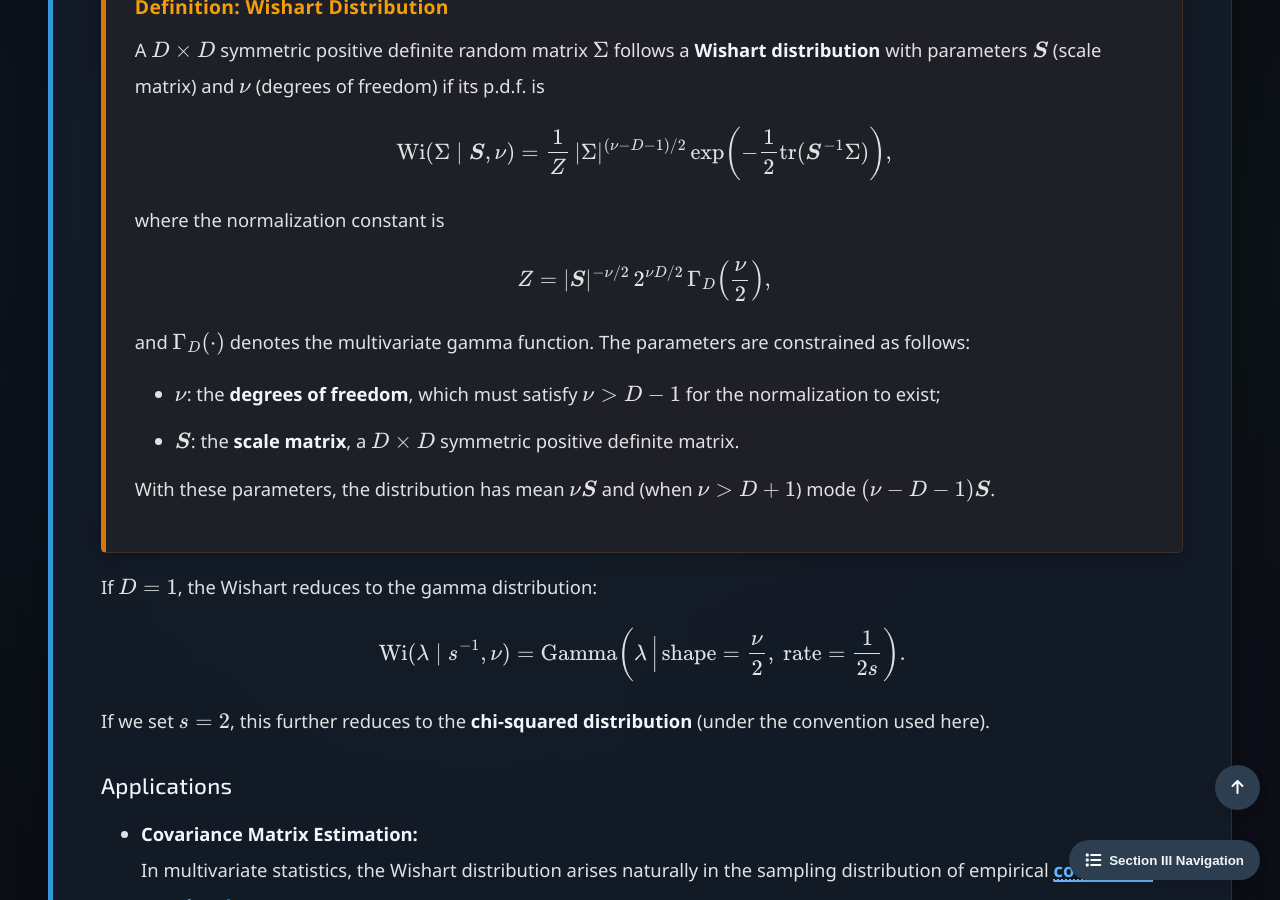
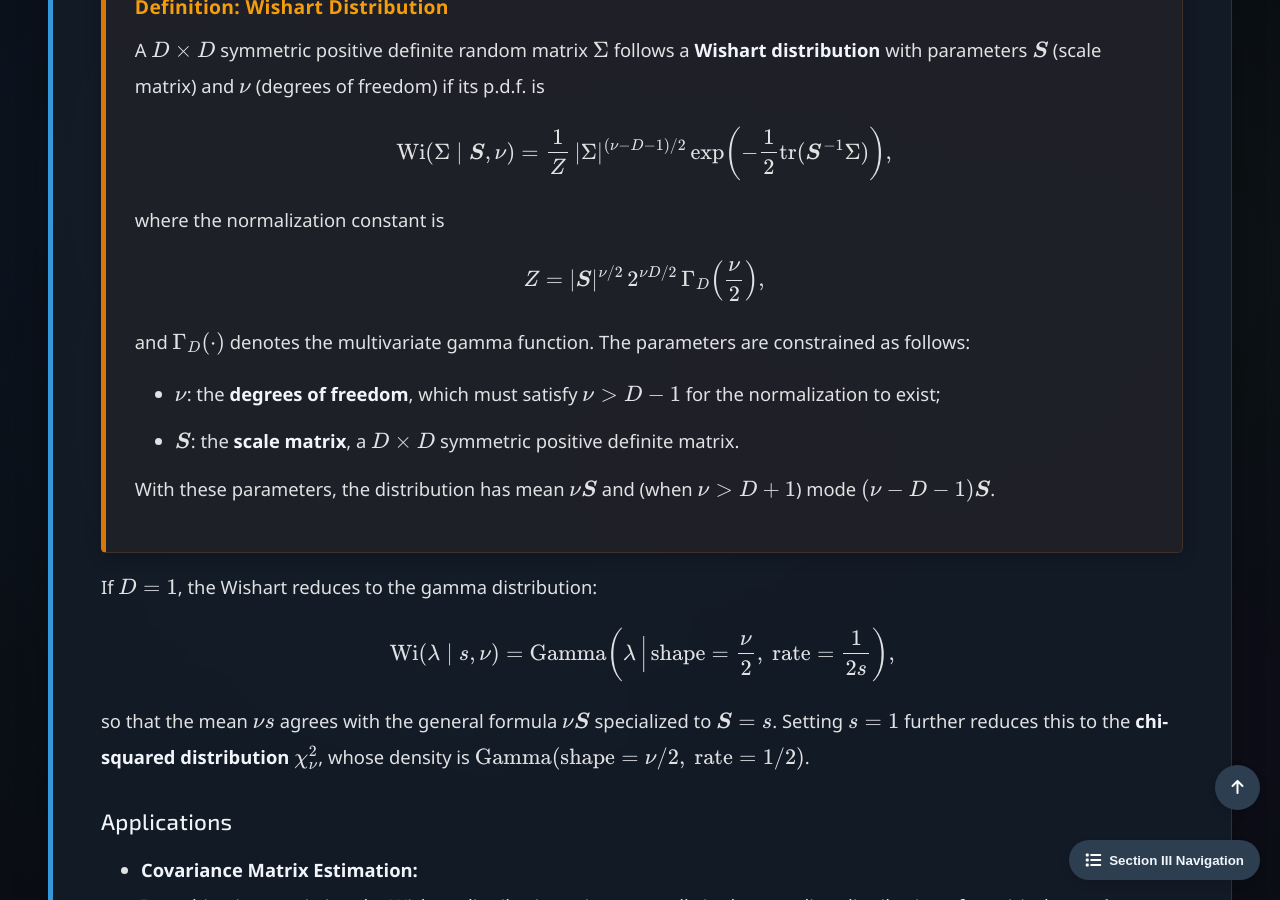
Before and after one commit to Yusukey01/yusukey01.github.io, a Jekyll site: the page built from Mathematics/Probability/mvn.html, in a window 1280 px wide and 900 px high, scrolled down 7801 px. Built offline with Jekyll 4.4.1, drawn with Linux system fonts in a browser that asks for light colours.

Commit message:
fixed math error

```diff
--- a/Mathematics/Probability/mvn.html
+++ b/Mathematics/Probability/mvn.html
@@ -377,7 +377,7 @@ uses_python: false
                         \]
                         where the normalization constant is
                         \[
-                        Z = |\boldsymbol{S}|^{-\nu/2}\, 2^{\nu D/2}\, \Gamma_D\!\left(\frac{\nu}{2}\right),
+                        Z = |\boldsymbol{S}|^{\nu/2}\, 2^{\nu D/2}\, \Gamma_D\!\left(\frac{\nu}{2}\right),
                         \]
                         and \(\Gamma_D(\cdot)\) denotes the multivariate gamma function. The parameters are constrained as follows:
                     </p>
@@ -395,9 +395,11 @@ uses_python: false
                 <p>
                     If \(D = 1\), the Wishart reduces to the gamma distribution:
                     \[
-                    \operatorname{Wi}(\lambda \mid s^{-1}, \nu) = \operatorname{Gamma}\!\left(\lambda \,\Big|\, \text{shape} = \frac{\nu}{2},\ \text{rate} = \frac{1}{2s}\right).
+                    \operatorname{Wi}(\lambda \mid s, \nu) = \operatorname{Gamma}\!\left(\lambda \,\Big|\, \text{shape} = \frac{\nu}{2},\ \text{rate} = \frac{1}{2s}\right),
                     \]
-                    If we set \(s = 2\), this further reduces to the <strong>chi-squared distribution</strong> (under the convention used here).
+                    so that the mean \(\nu s\) agrees with the general formula \(\nu \boldsymbol{S}\) specialized to \(\boldsymbol{S} = s\).
+                    Setting \(s = 1\) further reduces this to the <strong>chi-squared distribution</strong> \(\chi^2_\nu\),
+                    whose density is \(\operatorname{Gamma}(\text{shape} = \nu/2,\ \text{rate} = 1/2)\).
                 </p>
 
                 <h3>Applications</h3>
```
Also changed, not shown: data/previews.json.
